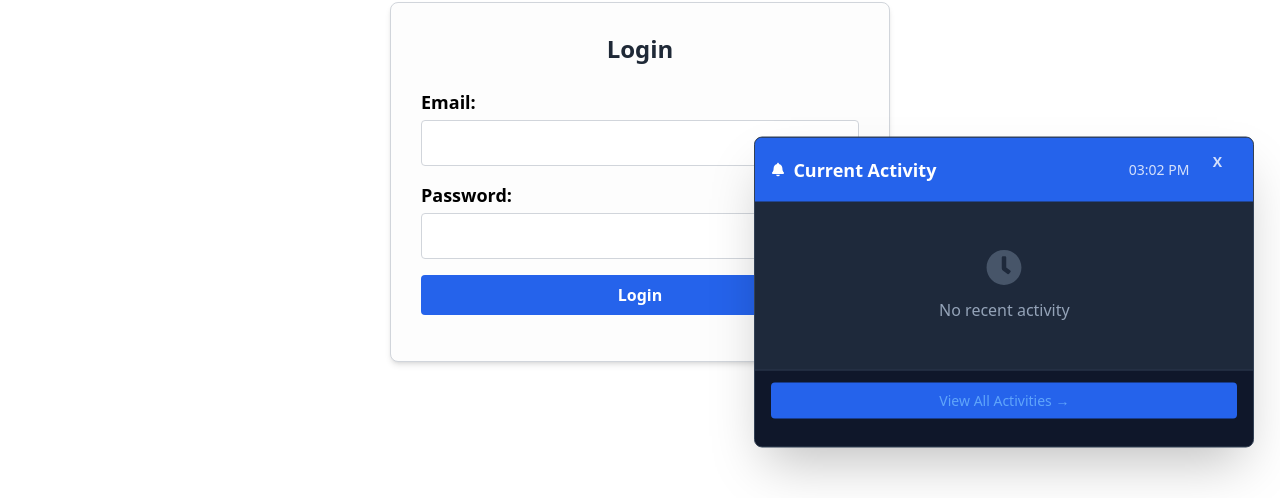
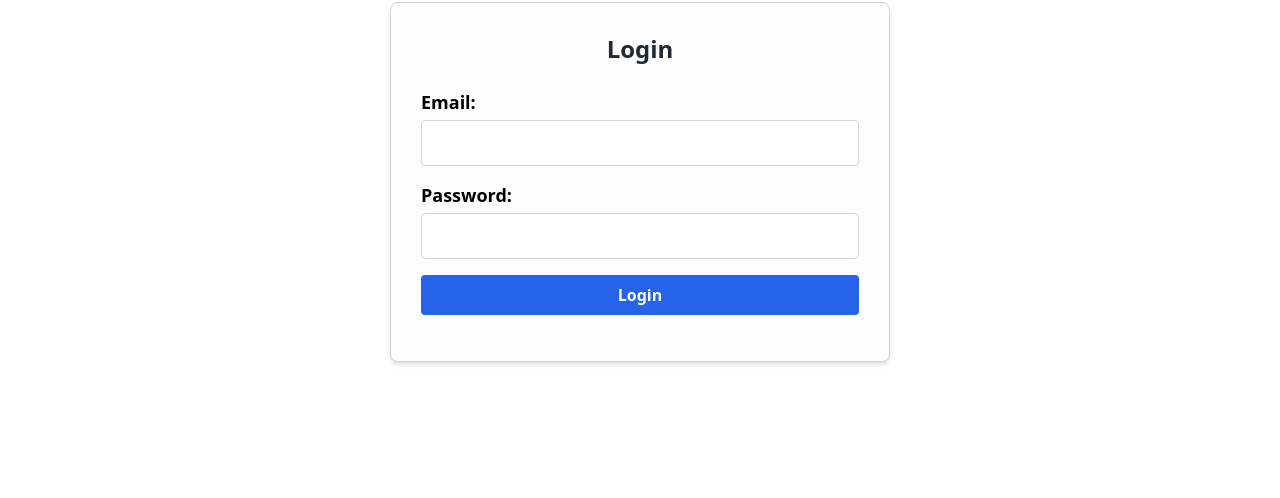
Before and after one commit to ishankfl/inventory-frontend, a React (Create React App) app: page /login in a window 1280 px wide. Shown: the part 268-766 px from the top of the page. Built offline with nearby package versions, Linux system fonts and the light colour scheme; no server answers; the HTML template or start-up script is replaced by a standard one.

Commit message:
show-activity-after-loggedin-only

```diff
--- a/src/App.js
+++ b/src/App.js
@@ -5,14 +5,17 @@ import './styles/main.scss'
 import { useState,useEffect } from 'react';
 import { IoChatbox } from 'react-icons/io5';
 import CurrentActivityBox from './components/common/CurrentActivityBox';
+import { isLoggedIn } from './utils/tokenutils';
 function App() {
 
+  const isUserLoggedin = isLoggedIn();
   return (
     <BrowserRouter >
       <Navbar/>
       <div className='main-container pt-[180px] px-6 no-scrollbar'>
           <CustomRouter/>
-      <CurrentActivityBox/>
+      {isUserLoggedin?  (<CurrentActivityBox/>):(<div></div>) }
+
       </div>
 
     </BrowserRouter>
```
